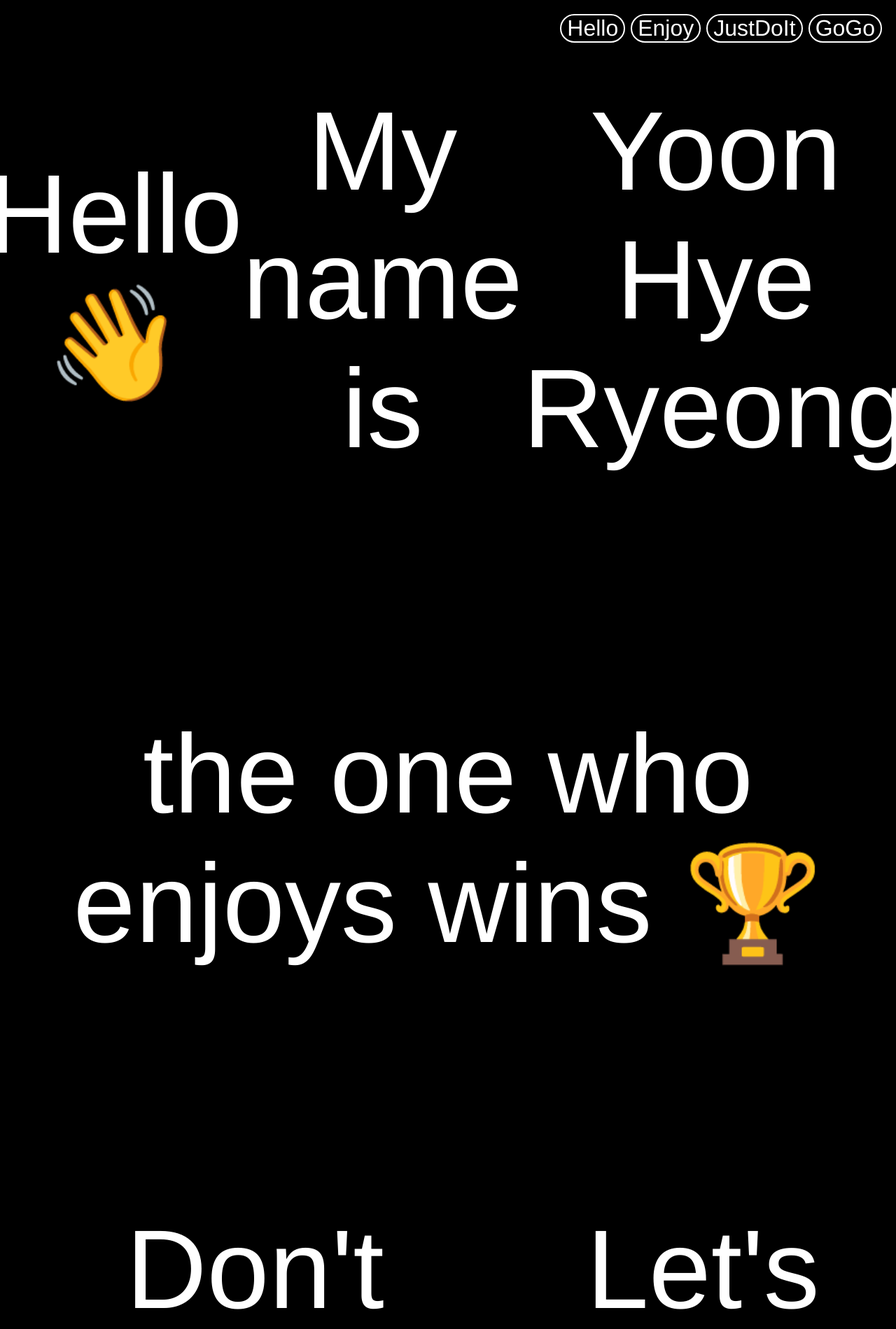
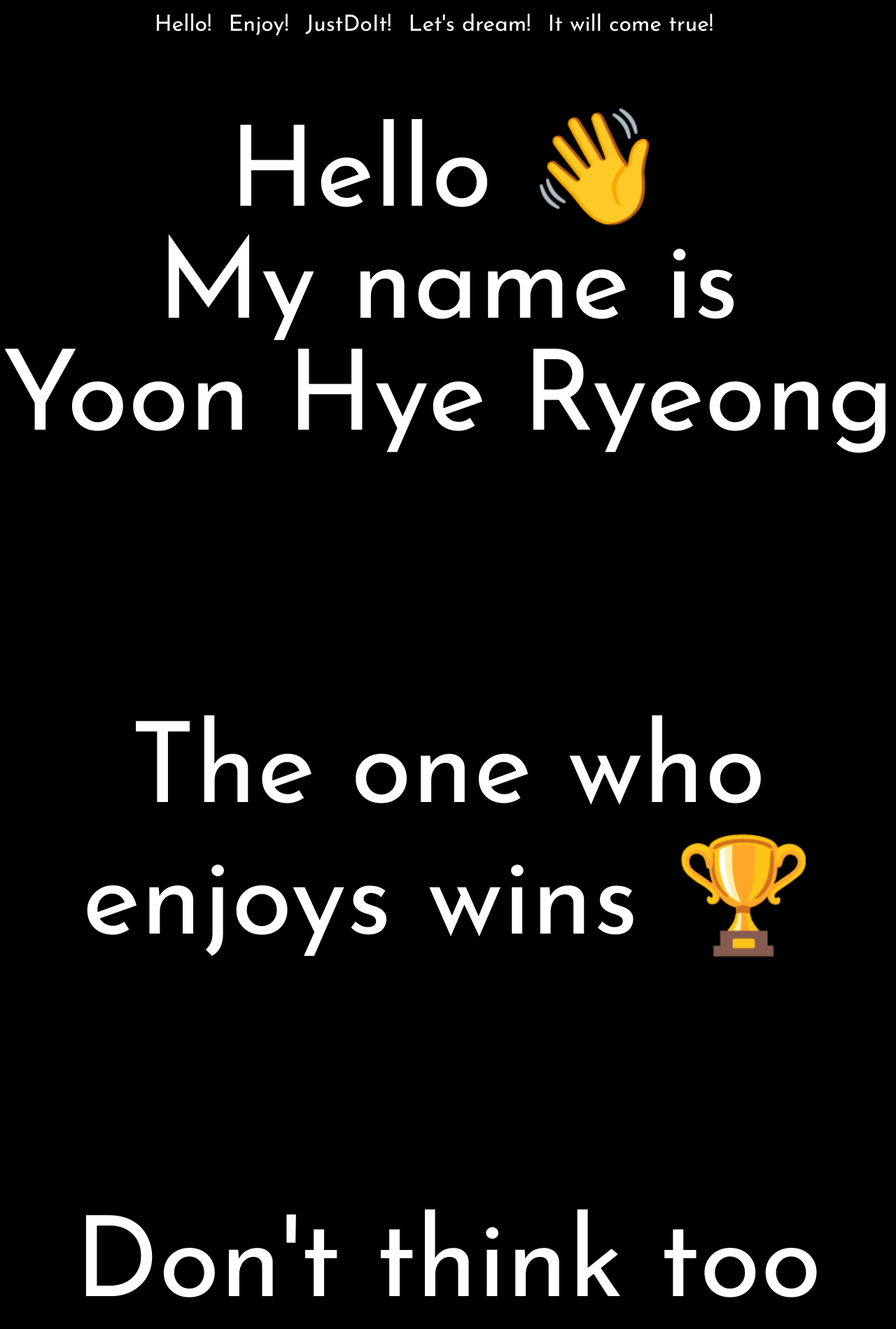
Before and after one commit to HyeRyeongY/project2023, a Vue app: page /typography in a window 1280 px wide. Shown: the top 1899 px of the page at 70% size. Built offline with nearby package versions, Linux system fonts and the light colour scheme.

Commit message:
refs #6 [타이포그래피] 수정

```diff
--- a/public/index.html
+++ b/public/index.html
@@ -6,7 +6,8 @@
     <meta name="viewport" content="width=device-width,initial-scale=1.0" />
     <link rel="icon" href="<%= BASE_URL %>favicon.ico" />
     <!-- <title><%= htmlWebpackPlugin.options.title %></title> -->
-    <title>yoonhyeryeong</title>
+    <!-- <link rel="stylesheet" type="text/css" href="../src/css/setup.css"> -->
+    <title>yoonhr</title>
   </head>
   <body>
     <noscript>
--- a/src/views/typography/Index.vue
+++ b/src/views/typography/Index.vue
@@ -6,42 +6,77 @@
       </ul>
     </article>
     <article>
-      <section id="Hello">
-        <div>Hello <span>👋</span></div>
-        <div>My name is</div>
-        <div>Yoon Hye Ryeong</div>
+      <section id="hello">
+        <div>
+          <p>Hello <span>👋</span></p>
+          <p>My name is</p>
+          <p>Yoon Hye Ryeong</p>
+        </div>
       </section>
-      <section id="Enjoy">
-        <div>the one who enjoys wins <span>🏆</span></div>
+      <section id="enjoy">
+        <div>
+          <p>The one who enjoys wins <span>🏆</span></p>
+        </div>
       </section>
-      <section id="JustDoIt">
-        <div>Don't think too long <span>🤔</span></div>
-        <div>Let's just do it <span>👊</span></div>
+      <section id="justDoIt">
+        <div>
+          <p>Don't think too long <span>🤔</span></p>
+          <p>Let's just do it <span>👊</span></p>
+        </div>
       </section>
-      <section id="GoGo">
-        <div>GABOJAGO</div>
-        <div>Let's go <span>🏃‍♀️🏃🏃‍♂️</span></div>
+      <section id="dream">
+        <div>
+          <p>Let's dream <span>💫</span></p>
+        </div>
+      </section>
+      <section id="comeTrue">
+        <div>
+          <p>As you think,<br />as you say,<br />as you dream,<br />it will come true.</p>
+        </div>
       </section>
     </article>
   </div>
 </template>
 <script>
-export default {
+import { defineComponent, onMounted, ref } from "vue";
+export default defineComponent({
   setup() {
-    const chapters = [{ text: "Hello" }, { text: "Enjoy" }, { text: "JustDoIt" }, { text: "GoGo" }];
+    const chapters = [
+      { text: "Hello!" },
+      { text: "Enjoy!" },
+      { text: "JustDoIt!" },
+      { text: "Let's dream!" },
+      { text: "It will come true!" },
+    ];
+    const scrollTop = ref(0);
+
+    function scrollHandler() {
+      console.log("scrollHandler has been triggered!");
+    }
+
+    onMounted(() => {
+      document?.getElementById("typography")?.addEventListener("scroll", scrollHandler);
+    });
 
     return {
       chapters,
+      scrollTop,
     };
   },
-};
+});
 </script>
 <style>
+@import url("https://fonts.googleapis.com/css2?family=Josefin+Sans:wght@100;200;300;400;500;600;700&display=swap");
 body {
   margin: 0 auto;
+  background: #000;
 }
-</style>
-<style lang="scss" scoped>
+body::-webkit-scrollbar {
+  width: 0px;
+}
+p {
+  margin: 0;
+}
 ul,
 li {
   list-style: none;
@@ -49,18 +84,30 @@ li {
   margin: 0;
   display: inline-block;
 }
-
+* {
+  font-family: "Josefin Sans", sans-serif;
+}
+::-webkit-scrollbar-track {
+  display: none;
+}
+::-webkit-scrollbar-thumb {
+  color: #fff;
+}
+</style>
+<style lang="scss" scoped>
 #typography {
   width: 100%;
   height: 100%;
   background: #000;
   color: #fff;
   section {
+    width: 100%;
     height: 100vh;
     display: flex;
     justify-content: center;
     align-items: center;
-    font-size: 10rem;
+    font-size: 10rem !important;
+    font-weight: 400;
   }
 }
 
@@ -70,14 +117,15 @@ li {
   right: 0;
   padding: 20px;
   display: flex;
-  justify-content: flex-end;
+  justify-content: center;
+  width: 100%;
   gap: 8px;
   &-item {
     font-size: 2rem;
     font-weight: 400;
     padding: 0 8px;
     border-radius: 100px;
-    border: 2px solid #fff;
+    // border: 2px solid #fff;
   }
 }
 </style>
```
